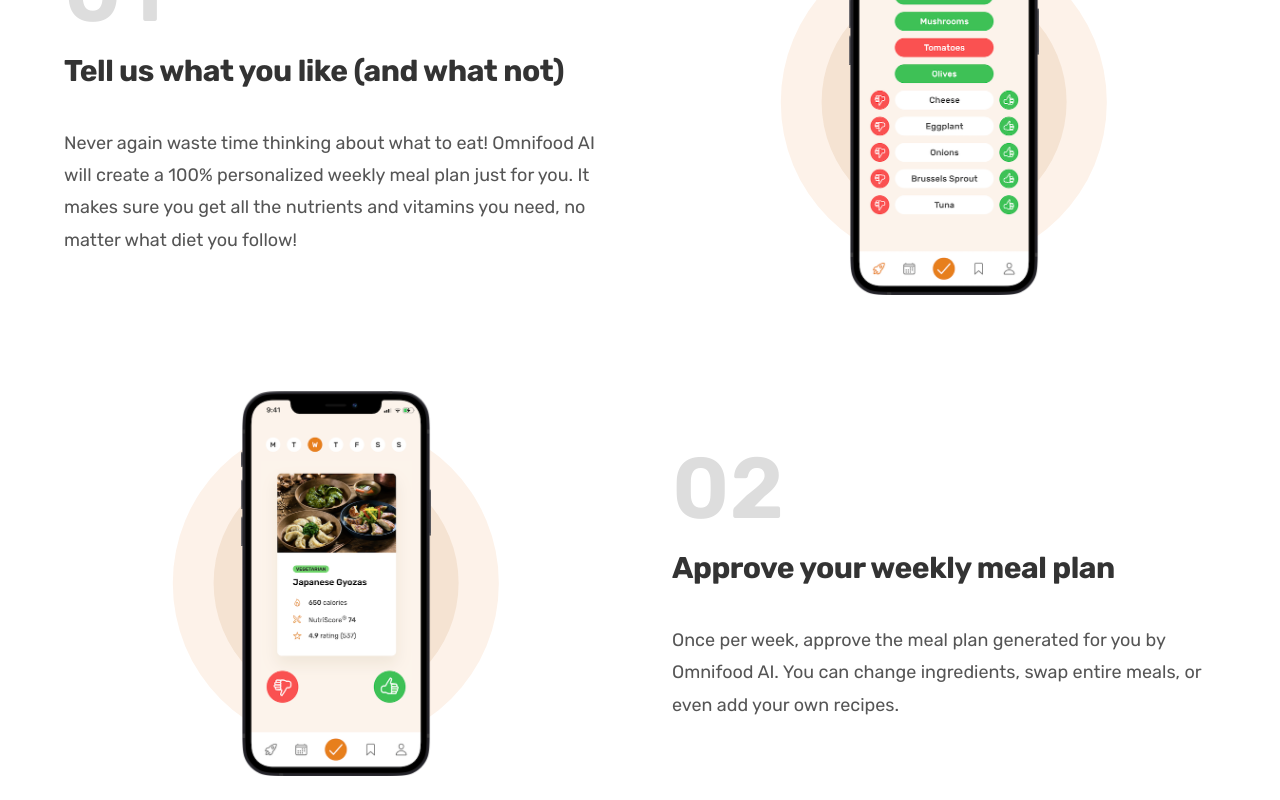
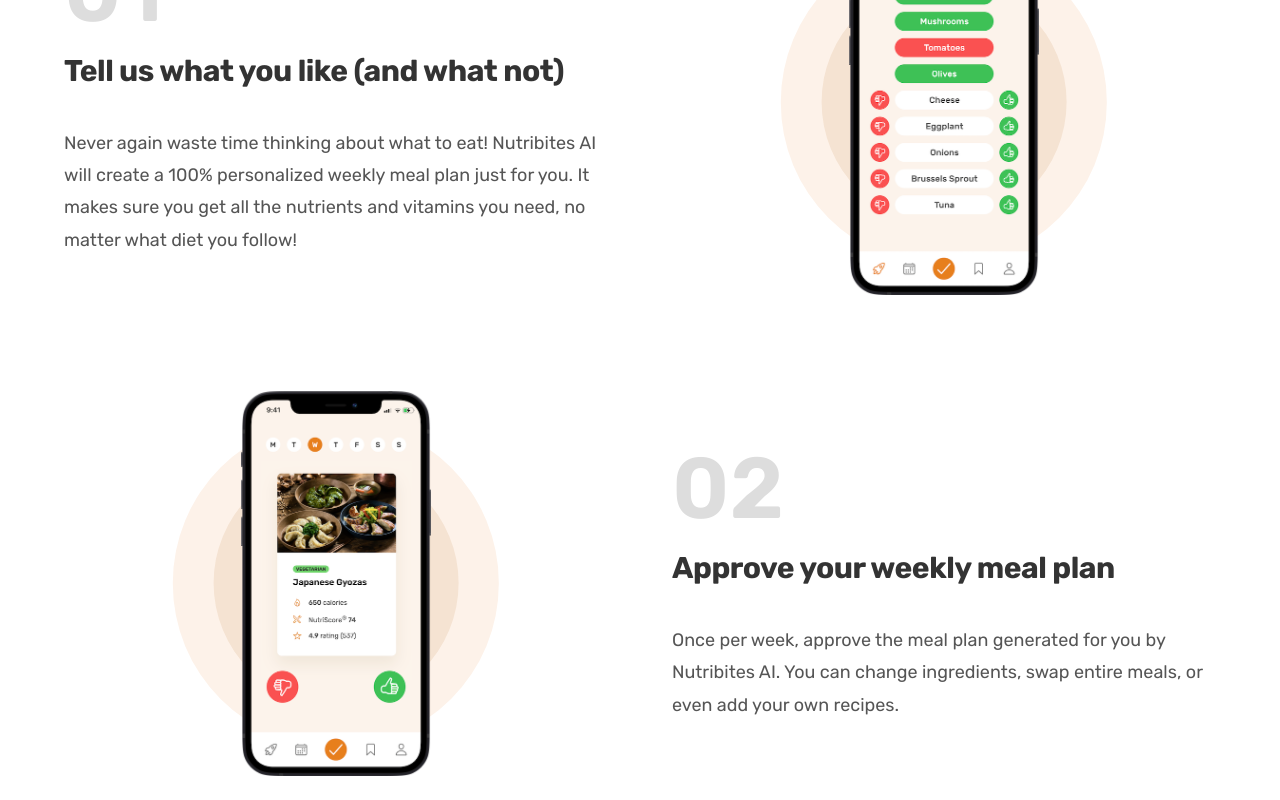
Before and after one commit to pooja-pimpalshende/nutribites, a React (Vite) app: page / in a window 1280 px wide. Shown: the part 1280-2080 px from the top of the page. Built offline with nearby package versions, Linux system fonts and the light colour scheme; a web font is replaced by a local one.

Commit message:
Minor fixes

```diff
--- a/src/components/Footer.jsx
+++ b/src/components/Footer.jsx
@@ -93,7 +93,7 @@
           <ul className="footer-nav">
             <li>
               <a className="footer-link" href="#">
-                About Omnifood
+                About Nutribites
               </a>
             </li>
             <li>
--- a/src/components/Header.jsx
+++ b/src/components/Header.jsx
@@ -3,7 +3,6 @@
 import { useState } from "react";
 import { HashLink } from "react-router-hash-link";
 import { Link } from "react-router-dom";
-// import logoImg from "../assets/img/omnifood-logo.png";
 
 const Header = () => {
   const [isNavOpen, setIsNavOpen] = useState(false);
--- a/src/components/HowItWorks.jsx
+++ b/src/components/HowItWorks.jsx
@@ -22,7 +22,7 @@
               Tell us what you like (and what not)
             </h3>
             <p className="step-description">
-              Never again waste time thinking about what to eat! Omnifood AI
+              Never again waste time thinking about what to eat! Nutribites AI
               will create a 100% personalized weekly meal plan just for you. It
               makes sure you get all the nutrients and vitamins you need, no
               matter what diet you follow!
@@ -48,9 +48,9 @@
             <p className="step-number">02</p>
             <h3 className="heading-tertiary">Approve your weekly meal plan</h3>
             <p className="step-description">
-              Once per week, approve the meal plan generated for you by Omnifood
-              AI. You can change ingredients, swap entire meals, or even add
-              your own recipes.
+              Once per week, approve the meal plan generated for you by
+              Nutribites AI. You can change ingredients, swap entire meals, or
+              even add your own recipes.
             </p>
           </div>
 
```
